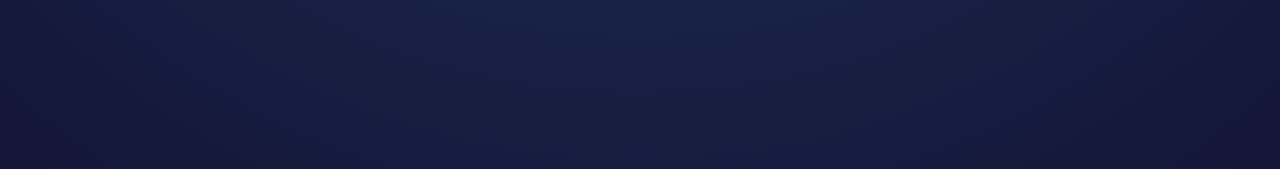
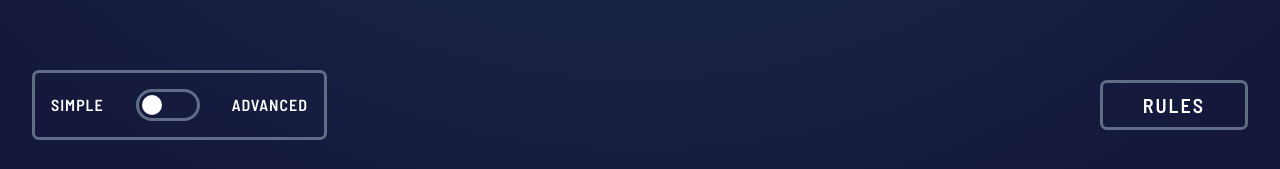
Before and after one commit to omr-muhammad/js-games-rock-paper-scissors, a React (Vite) app: page / in a window 1280 px wide. Shown: the part 628-797 px from the top of the page. Built offline with nearby package versions, Linux system fonts and the light colour scheme.

Commit message:
finished the footer UI

```diff
--- a/src/App.jsx
+++ b/src/App.jsx
@@ -1,5 +1,6 @@
 import { useState } from "react";
 import Header from "./components/Header";
+import Footer from "./components/Footer";
 
 export default function App() {
   const [gameStatus, setGameStatus] = useState("simple");
@@ -7,6 +8,8 @@ export default function App() {
   return (
     <>
       <Header gameStatus={gameStatus} />
+      <main style={{ flexGrow: 1 }}></main>
+      <Footer />
     </>
   );
 }
--- /dev/null
+++ b/src/components/Footer.jsx
@@ -0,0 +1,14 @@
+export default function Footer() {
+  return (
+    <footer>
+      <div className="toggler">
+        <span>Simple</span>
+        <div className="switch-box">
+          <div className="switcher"></div>
+        </div>
+        <span>Advanced</span>
+      </div>
+      <button className="btn">Rules</button>
+    </footer>
+  );
+}
--- a/src/index.css
+++ b/src/index.css
@@ -26,6 +26,7 @@ html {
     no-repeat;
   font-family: "Barlow Semi Condensed", sans-serif;
   font-weight: 600;
+  text-transform: uppercase;
 }
 
 /* body {
@@ -64,7 +65,6 @@ header {
 
     h4 {
       color: var(--score-text);
-      text-transform: uppercase;
       font-size: 1.25rem;
       letter-spacing: 1px;
       margin-bottom: 5px;
@@ -78,3 +78,59 @@ header {
     }
   }
 }
+
+footer {
+  @media (max-width: 520px) {
+    flex-direction: column-reverse;
+    gap: 0.625rem;
+  }
+
+  width: 100%;
+  max-width: 100%;
+  display: flex;
+  align-items: center;
+  justify-content: space-between;
+
+  .toggler {
+    display: flex;
+    align-items: center;
+    gap: 2rem;
+    padding: 1rem;
+    border: 3px solid var(--light-border);
+    border-radius: 7px;
+    color: white;
+    letter-spacing: 1px;
+
+    span {
+      cursor: pointer;
+    }
+
+    .switch-box {
+      width: 4rem;
+      padding: 0.2rem;
+      border: inherit;
+      border-radius: 20px;
+
+      .switcher {
+        width: 1.25rem;
+        height: 1.25rem;
+        border-radius: 50%;
+        background-color: white;
+      }
+    }
+  }
+
+  .btn {
+    padding: 0.625rem 2.5rem;
+    font-size: 1.25rem;
+    font-family: inherit;
+    color: white;
+    text-transform: inherit;
+    border: 3px solid var(--light-border);
+    border-radius: 7px;
+    outline: none;
+    background-color: transparent;
+    cursor: pointer;
+    letter-spacing: 2px;
+  }
+}
```
